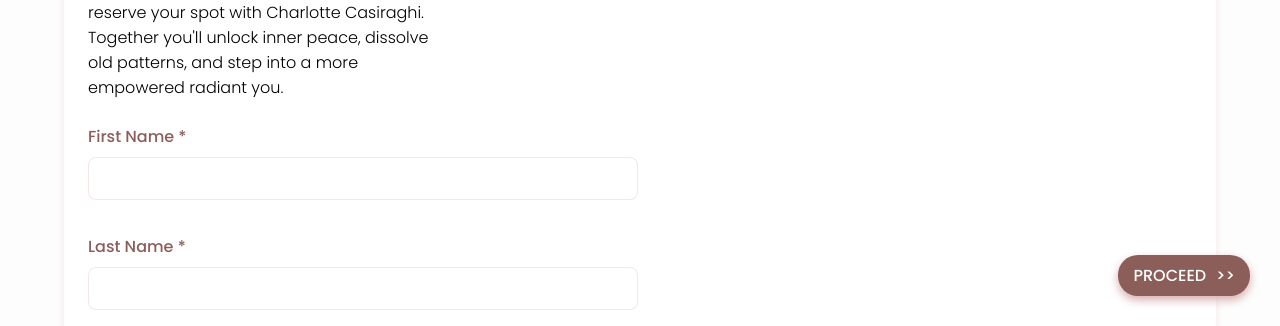
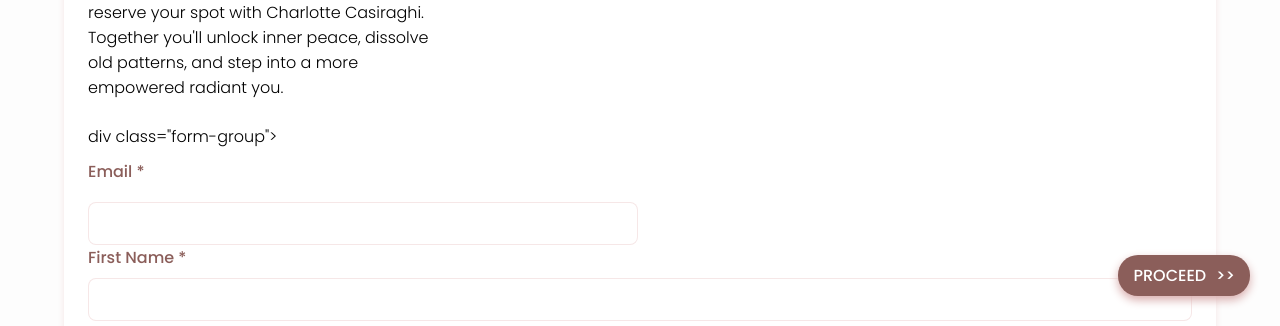
Before and after one commit to qal-technologies/Therapy, a plain HTML site: page html/regs/Signup.html in a window 1280 px wide. Shown: the part 474-800 px from the top of the page. Drawn offline with Linux system fonts and the light colour scheme.

Commit message:
Update Signup.html

```diff
--- a/html/regs/Signup.html
+++ b/html/regs/Signup.html
@@ -71,6 +71,11 @@
             </div>
 
             <div class="bottom">
+div class="form-group">
+              <label for="email">Email *</label>
+              <input type="email" id="email" required />
+            </div>
+
               <div class="form-group">
                 <label for="firstName">First Name *</label>
                 <input type="text" id="firstName" required />
@@ -80,6 +85,11 @@
               <label for="lastName">Last Name *</label>
               <input type="text" id="lastName" required />
             </div>
+ <div class="form-group">
+              <label for="password">Password *</label>
+              <input type="password" id="password" required />
+            </div>
+
             <div class="form-group dropdown-container" id="dropdown-container">
 
               <div class="dropdown-header" id="dropdownHeader">
```
